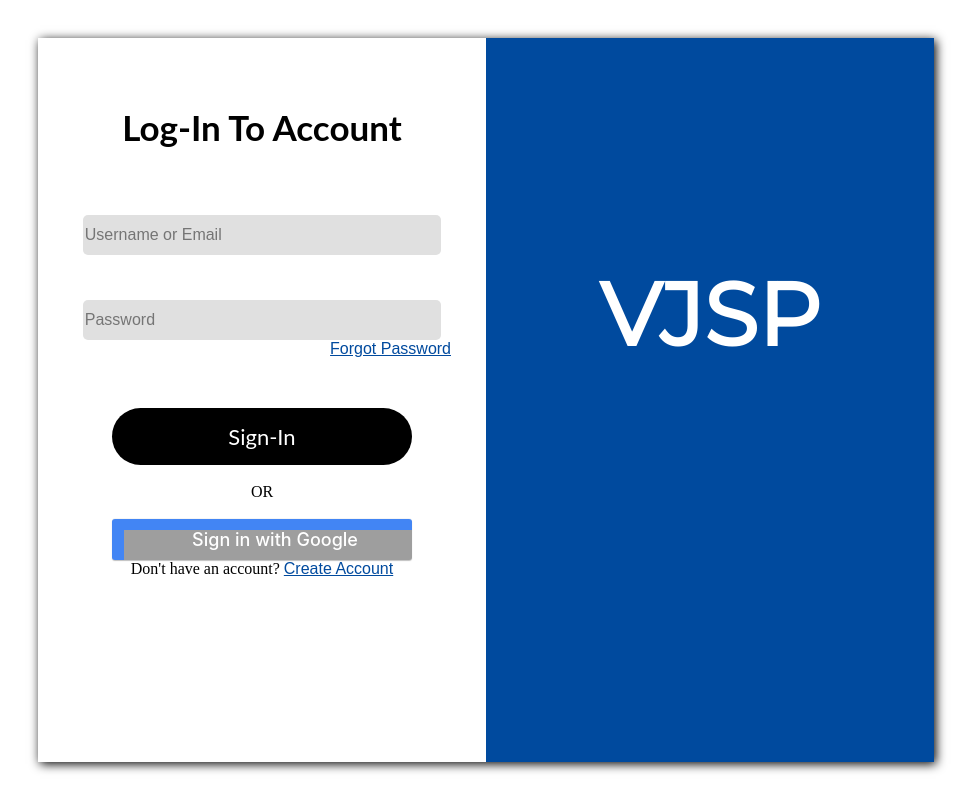
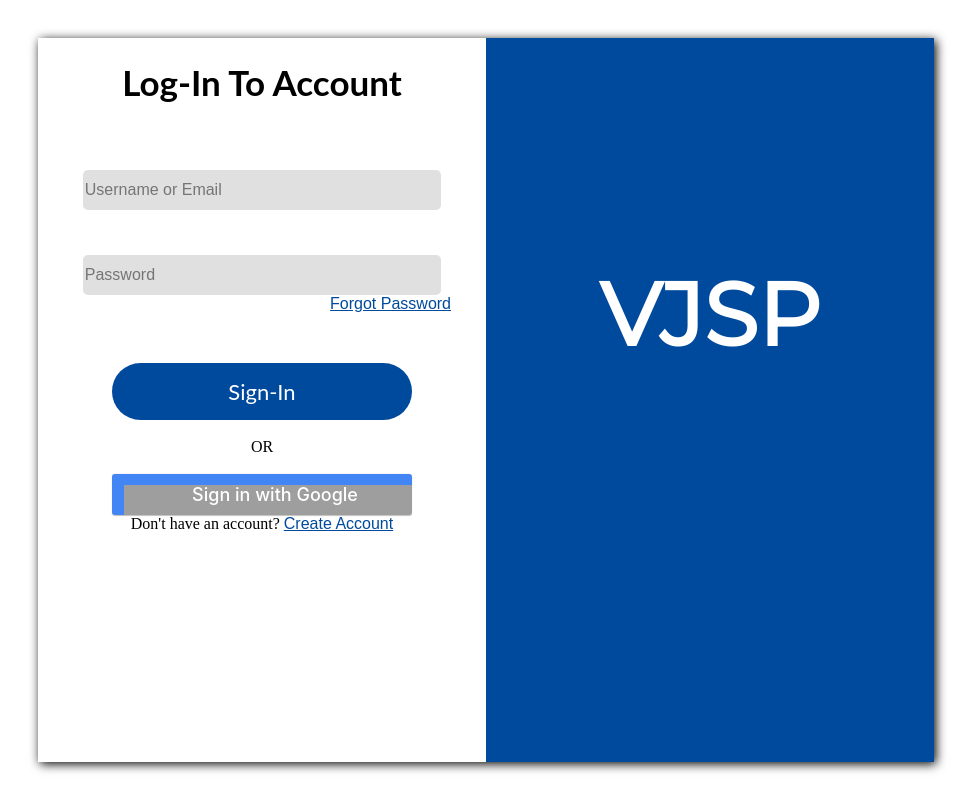
Before and after one commit to belfinbaby555/VJSP_2.0.1, a Flask app: page / in a window 1280 px wide. Shown: the whole page, without its empty margins (154-1129 px from the left). Run offline with Flask 2, Linux system fonts and the light colour scheme; grey boxes are pictures that could not be loaded.

Commit message:
Add files via upload

```diff
--- a/app/static/logmobile.css
+++ b/app/static/logmobile.css
@@ -74,4 +74,7 @@ button{
     padding:15 0 15 0px;
     width: 200px;
 }
+.login-with-google-btn {
+    font-size: 12px;
 }
+}
--- a/app/static/logstyle.css
+++ b/app/static/logstyle.css
@@ -3,6 +3,7 @@ body{
     margin:3% 15% 3% 15%;
     background-color: rgb(255, 255, 255)
 }
+
 .box1{
     width: 100%;
     height:100%;
@@ -20,7 +21,7 @@ body{
 h1{
     font-size: 35px;
     font-family: 'lato',sans-serif;
-    padding-top: 15%;
+    padding-top: 5%;
     padding-bottom: 5%;
     margin: 0%;
     color: rgb(0, 0, 0);
@@ -40,12 +41,12 @@ input{
     background-color: rgb(224, 224, 224);
 }
 input:focus{
-    outline-color: rgb(0, 136, 255);
+    outline-color: rgb(0, 74, 158);
 }
 button{
     padding:15 0 15 0px;
     width: 300px;
-    background-color: rgb(0, 0, 0);
+    background-color: rgb(0, 74, 158);
     border:0px;
     font-family: 'lato',sans-serif;
     font-size: 22px;
```
